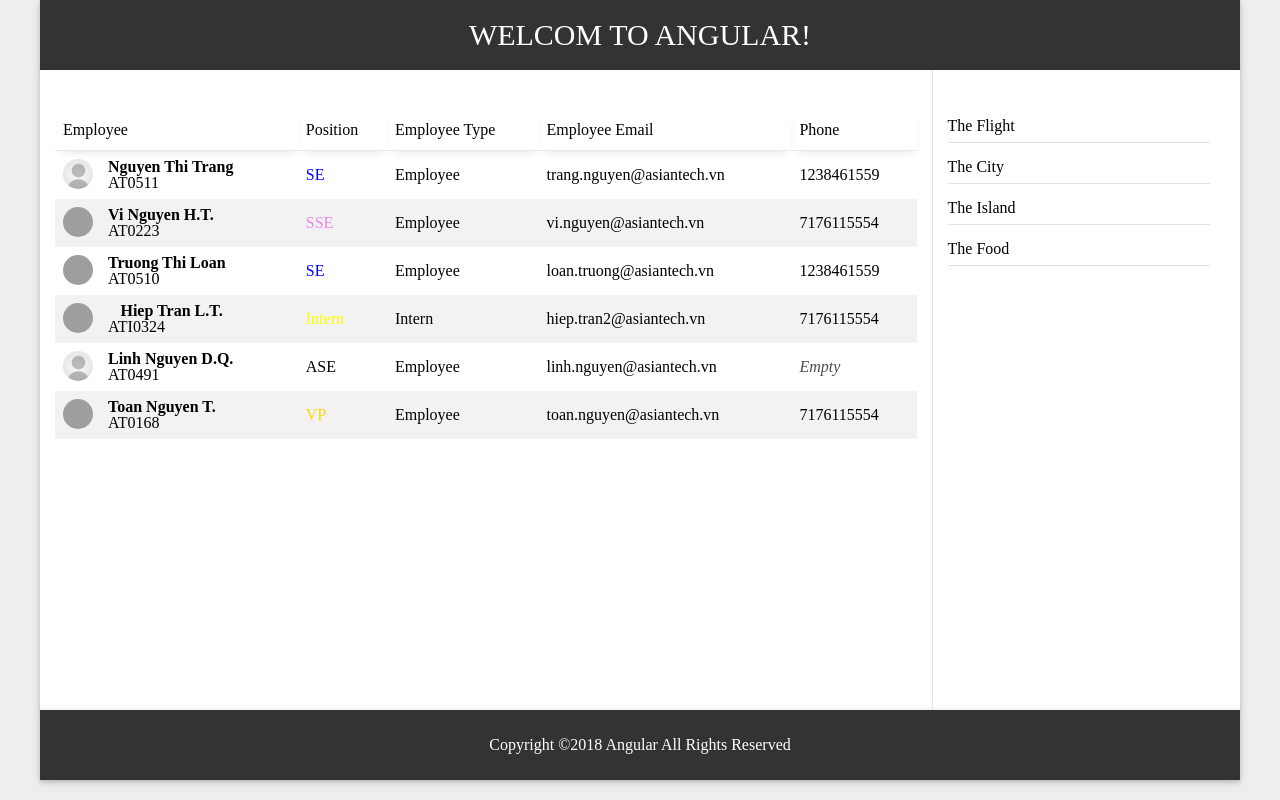
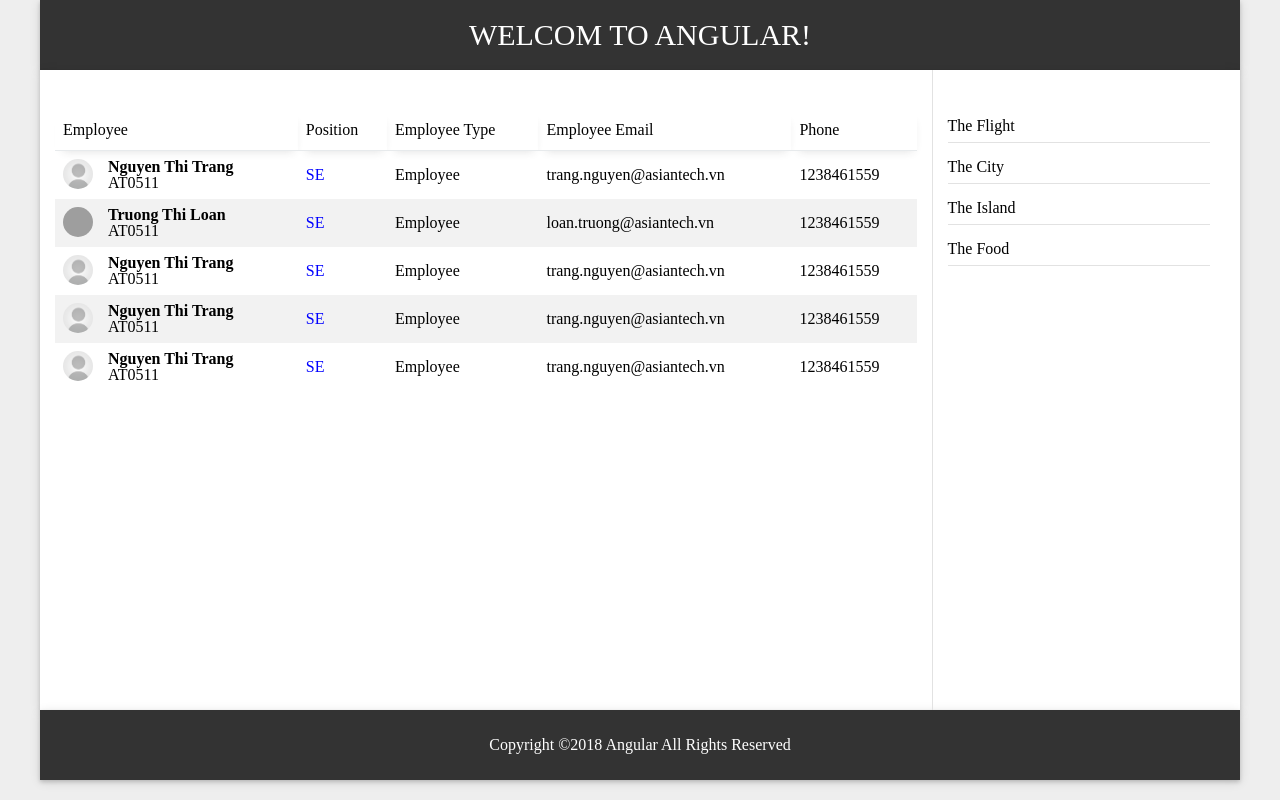
Before and after one commit to at-loantruong/r-angular, an Angular app: page / in a window 1280 px wide. Built offline with nearby package versions, Linux system fonts and the light colour scheme; grey boxes are pictures that could not be loaded.

Commit message:
List member service

```diff
--- a/src/app/app.component.html
+++ b/src/app/app.component.html
@@ -3,7 +3,8 @@
 </header>
 <div class="container content-wrap clearfix">
   <!-- <app-content></app-content> -->
-  <employee-list></employee-list>
+  <!-- <employee-list></employee-list> -->
+  <service-member></service-member>
   <app-sidebar></app-sidebar>
 </div>
 <app-footer></app-footer>
--- /dev/null
+++ b/src/app/member-services/member.component.css
@@ -0,0 +1,53 @@
+.list-employees {
+  border-collapse: collapse;
+  width: 100%;
+}
+.list-employees td, .list-employees th {
+  padding: 8px;
+  vertical-align: middle;
+}
+.list-employees tr:nth-child(even) {
+  background-color: #f2f2f2;
+}
+.list-employees th {
+  padding-top: 12px;
+  padding-bottom: 12px;
+  text-align: left;
+  border-bottom: 1px solid #e7eaec;
+  -moz-box-shadow: 2px 6px 10px -6px rgba(51,51,51,.16);
+  -webkit-box-shadow: 2px 6px 10px -6px rgba(51,51,51,.16);
+  box-shadow: 2px 6px 10px -6px rgba(51,51,51,.16);
+}
+.avatar img {
+  width: 30px;
+  height: 30px;
+  float: left;
+  border-radius: 30px;
+  -webkit-border-radius: 30px;
+  -moz-border-radius: 30px;
+}
+.avatar span, .avatar small {
+  margin-left: 15px;
+}
+.avatar strong {
+  font-weight: 700;
+}
+.blue {
+  color: blue;
+}
+.yellow {
+  color: yellow;
+}
+.gold {
+  color: gold;
+}
+.violet {
+  color: violet;
+}
+a {
+  text-decoration: none;
+  color: #000;
+}
+a:hover {
+  color: gold;
+}
--- /dev/null
+++ b/src/app/member-services/member.component.html
@@ -0,0 +1,30 @@
+<div class="content column">
+  <table class="list-employees">
+    <thead>
+      <tr>
+        <th>Employee</th>
+        <th>Position</th>
+        <th>Employee Type</th>
+        <th>Employee Email</th>
+        <th>Phone</th>
+      </tr>
+    </thead>
+    <tbody>
+      <tr *ngFor = 'let emp of members'>
+        <td class="avatar">
+          <a (click)="onClick(emp)">
+            <img src="{{emp.avatar | avatar }}" alt="...">
+            <span>
+              <strong>{{emp.name}} </strong><br>
+              <small>{{emp.code}} </small>
+            </span>
+          </a>
+        </td>
+        <td [class]="emp.position" position>{{ emp.position }}</td>
+        <td>{{emp.type}}</td>
+        <td>{{emp.email}}</td>
+        <td phone>{{emp.phone}}</td>
+      </tr>
+    </tbody>
+  </table>
+</div>
--- /dev/null
+++ b/src/app/member-services/member.component.ts
@@ -0,0 +1,28 @@
+import { Component, OnInit } from "@angular/core";
+import { MembersService } from "../services/member.service";
+import { Employee } from "../employee";
+
+ @Component({
+  selector: 'service-member',
+  templateUrl: './member.component.html',
+  styleUrls: ['./member.component.css']
+ })
+ export class MemberComponent implements OnInit {
+    data : any;
+    members : any;
+    constructor (private memberSerivce: MembersService) {
+
+    }
+
+    getList(): void {
+      this.memberSerivce.getList().subscribe(data => {
+        this.members = data;
+        console.log (data);
+      });
+    }
+
+    ngOnInit() {
+      this.getList();
+    }
+
+ }
--- /dev/null
+++ b/src/app/services/member.service.ts
@@ -0,0 +1,18 @@
+import { Injectable } from "@angular/core";
+import { HttpClient } from "@angular/common/http";
+import { Observable, of } from 'rxjs';
+import { Employee } from "../employee";
+
+ @Injectable()
+ export class MembersService {
+
+  private _memberURL = 'assets/data/member.json';
+  constructor (private http: HttpClient) {
+
+  }
+
+  public getList() {
+    return this.http.get(this._memberURL);
+  }
+
+ }
--- /dev/null
+++ b/src/assets/data/member.json
@@ -0,0 +1,47 @@
+[
+  {
+   "code": "AT0511",
+   "name": "Nguyen Thi Trang",
+   "avatar": "",
+   "position": "SE",
+   "type": "Employee",
+   "email": "trang.nguyen@asiantech.vn",
+   "phone": "1238461559"
+  },
+  {
+   "code": "AT0511",
+   "name": "Truong Thi Loan",
+   "avatar": "http://172.16.110.158/public/uploads/images/image/file/498/f8b999443d1525925813.png",
+   "position": "SE",
+   "type": "Employee",
+   "email": "loan.truong@asiantech.vn",
+   "phone": "1238461559"
+  },
+  {
+   "code": "AT0511",
+   "name": "Nguyen Thi Trang",
+   "avatar": "",
+   "position": "SE",
+   "type": "Employee",
+   "email": "trang.nguyen@asiantech.vn",
+   "phone": "1238461559"
+  },
+  {
+   "code": "AT0511",
+   "name": "Nguyen Thi Trang",
+   "avatar": "",
+   "position": "SE",
+   "type": "Employee",
+   "email": "trang.nguyen@asiantech.vn",
+   "phone": "1238461559"
+  },
+  {
+   "code": "AT0511",
+   "name": "Nguyen Thi Trang",
+   "avatar": "",
+   "position": "SE",
+   "type": "Employee",
+   "email": "trang.nguyen@asiantech.vn",
+   "phone": "1238461559"
+  }
+]
```
Also changed, not shown: src/app/app.module.ts (+8 -3 lines), angular.json (line endings or trailing spaces), src/assets/reset.css (added), src/assets/style.css (added).
